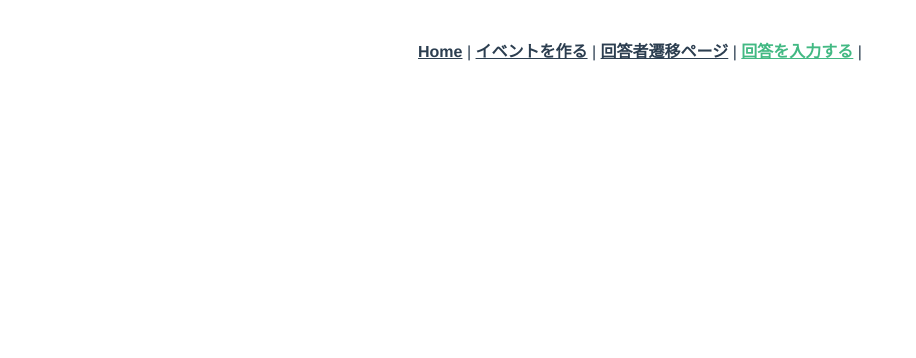
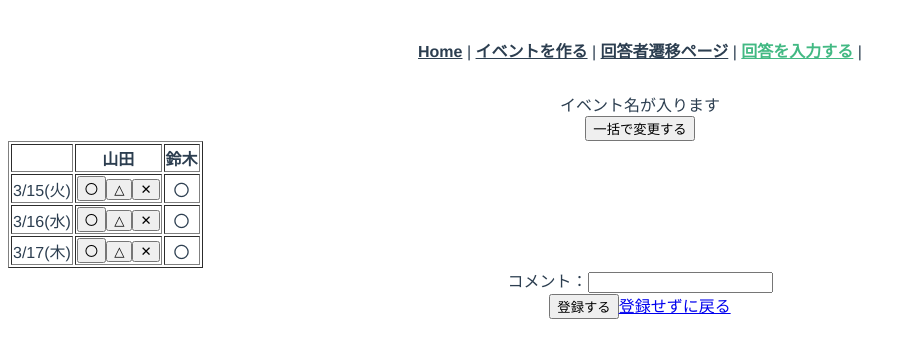
Before and after one commit to kanacoyn/arrangeapp, a Vue app: page /answerList in a window 1280 px wide. Shown: the top 358 px of the page, without its empty margins (0-916 px from the left). Built offline with nearby package versions, Linux system fonts and the light colour scheme.

Commit message:
仮のテーブルを作成

```diff
--- a/src/views/AnswerList.vue
+++ b/src/views/AnswerList.vue
@@ -1,6 +1,54 @@
 <template>
   <div>
-
+    <div>イベント名が入ります</div>
+    <button type="button" v-on:click="changeAnswer">一括で変更する</button>
+    <div v-show="canShow">
+      <button type="button">〇</button>
+      <button type="button">△</button>
+      <button type="button">✕</button>
+      <input type="checkbox" />入力済の行は変更しない
+    </div>
+    <div>
+      <table border="1">
+        <tr>
+          <th></th>
+          <th>山田</th>
+          <th>鈴木</th>
+        </tr>
+        <tr>
+          <td>3/15(火)</td>
+          <td>
+            <button type="button">〇</button>
+            <button type="button">△</button>
+            <button type="button">✕</button>
+          </td>
+          <td>〇</td>
+        </tr>
+        <tr>
+          <td>3/16(水)</td>
+          <td>
+            <button type="button">〇</button>
+            <button type="button">△</button>
+            <button type="button">✕</button>
+          </td>
+          <td>〇</td>
+        </tr>
+        <tr>
+          <td>3/17(木)</td>
+          <td>
+            <button type="button">〇</button>
+            <button type="button">△</button>
+            <button type="button">✕</button>
+          </td>
+          <td>〇</td>
+        </tr>
+      </table>
+      <div>コメント：<input type="text" v-model="comment" /></div>
+      <div>
+        <button type="button">登録する</button>
+        <router-link to="/answerQuestions">登録せずに戻る</router-link>
+      </div>
+    </div>
   </div>
 </template>
 
@@ -8,10 +56,19 @@
 import { Component, Vue } from "vue-property-decorator";
 @Component
 export default class XXXComponent extends Vue {
+  // 一括変更の表示・非表示
+  private canShow = false;
+  // コメント
+  private comment = "";
 
+  changeAnswer(): void {
+    if (this.canShow === false) {
+      this.canShow = true;
+    } else {
+      this.canShow = false;
+    }
+  }
 }
 </script>
 
-<style scoped>
-
-</style>
+<style scoped></style>
```
